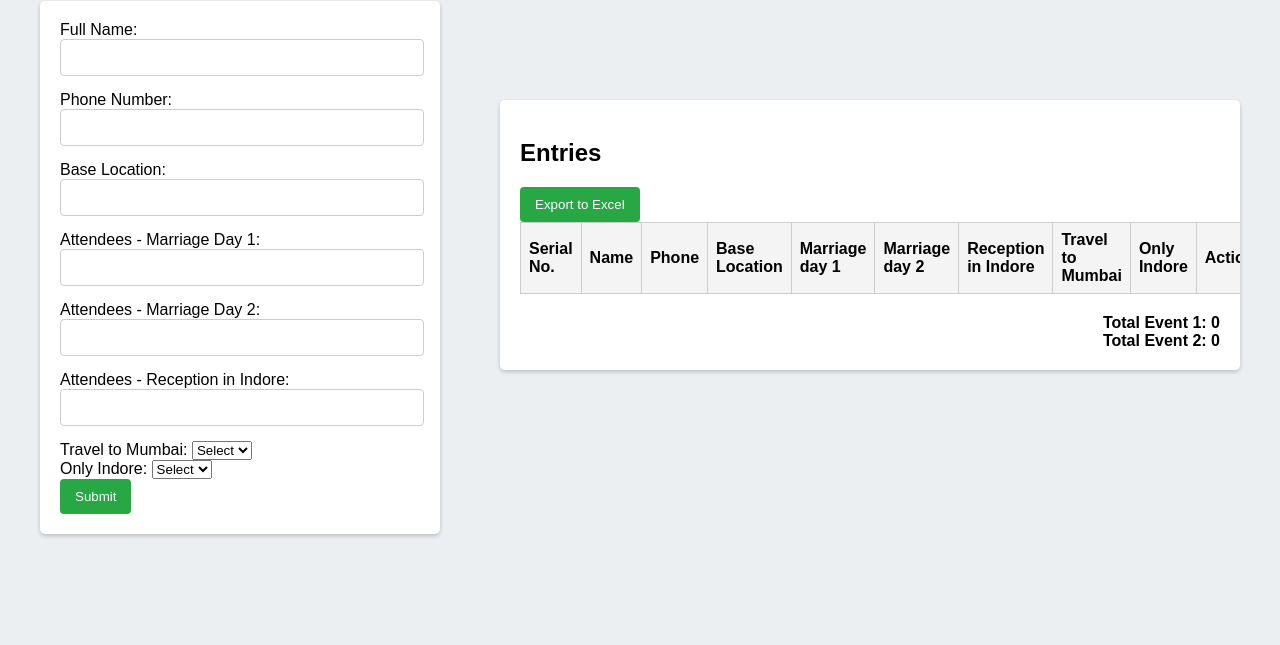
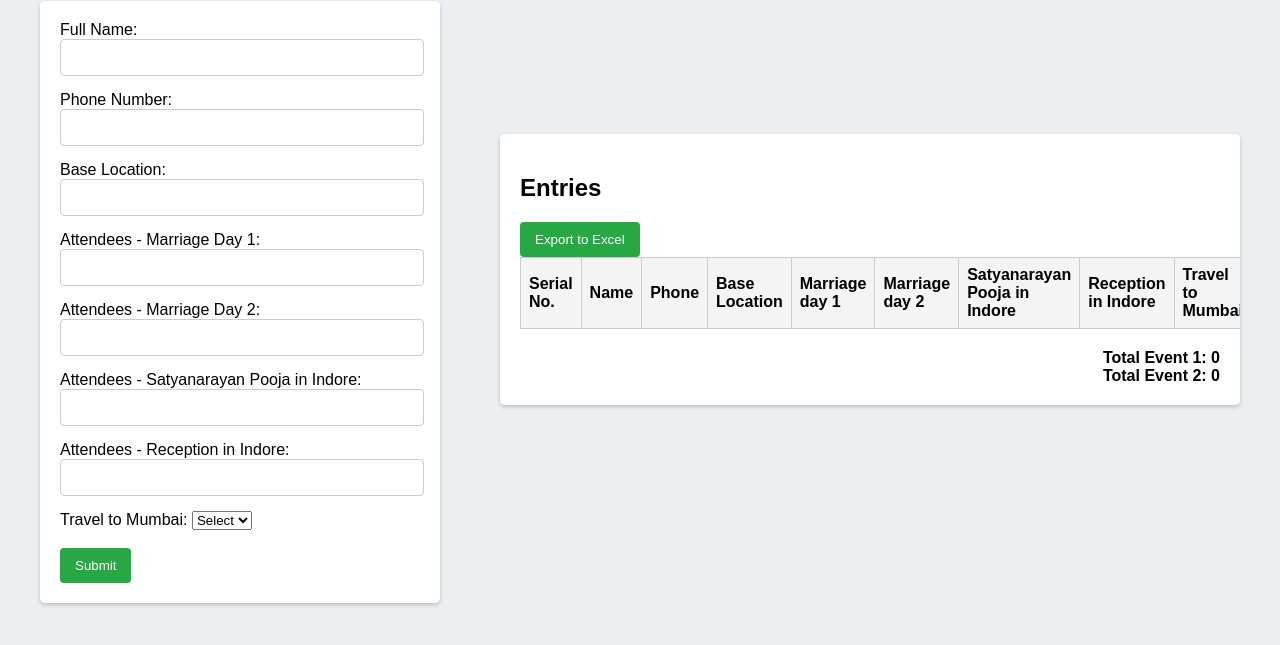
Before and after one commit to varshitha1707/inviteForm, a website: page public/index.html in a window 1280 px wide. Shown: the part 119-764 px from the top of the page. Drawn offline with Linux system fonts and the light colour scheme; no server answers.

Commit message:
feat: add attendees for event3, remove select

```diff
--- a/public/index.html
+++ b/public/index.html
@@ -178,8 +178,11 @@
         <label for="event2">Attendees - Marriage Day 2:</label>
         <input type="number" id="event2" name="event2" required />
 
-        <label for="event3">Attendees - Reception in Indore:</label>
+        <label for="event3">Attendees - Satyanarayan Pooja in Indore:</label>
         <input type="number" id="event3" name="event3" required />
+
+        <label for="event4">Attendees - Reception in Indore:</label>
+        <input type="number" id="event4" name="event4" required />
 
         <label for="travelToMumbai">Travel to Mumbai:</label>
         <select id="travelToMumbai" name="travelToMumbai" required>
@@ -188,12 +191,6 @@
           <option value="no">No</option>
         </select>
         <br>
-        <label for="onlyIndore">Only Indore:</label>
-        <select id="onlyIndore" name="onlyIndore" required>
-          <option value="">Select</option>
-          <option value="yes">Yes</option>
-          <option value="no">No</option>
-        </select>
 
         <br>
         <button type="submit">Submit</button>
@@ -213,9 +210,9 @@
             <th>Base Location</th>
             <th>Marriage day 1</th>
             <th>Marriage day 2</th>
+            <th>Satyanarayan Pooja in Indore</th>
             <th>Reception in Indore</th>
             <th>Travel to Mumbai</th>
-            <th>Only Indore</th>
             <th>Action</th>
           </tr>
         </thead>
@@ -264,8 +261,8 @@
                 <td>${entry.event1}</td>
                 <td>${entry.event2}</td>
                 <td>${entry.event3}</td>
+                <td>${entry.event4}</td>
                 <td>${entry.travelToMumbai}</td>
-                <td>${entry.onlyIndore}</td>
                 <td><button data-id="${entry.id}" class="delete-btn">Delete</button></td>
               `;
               entryTableBody.appendChild(row);
```
